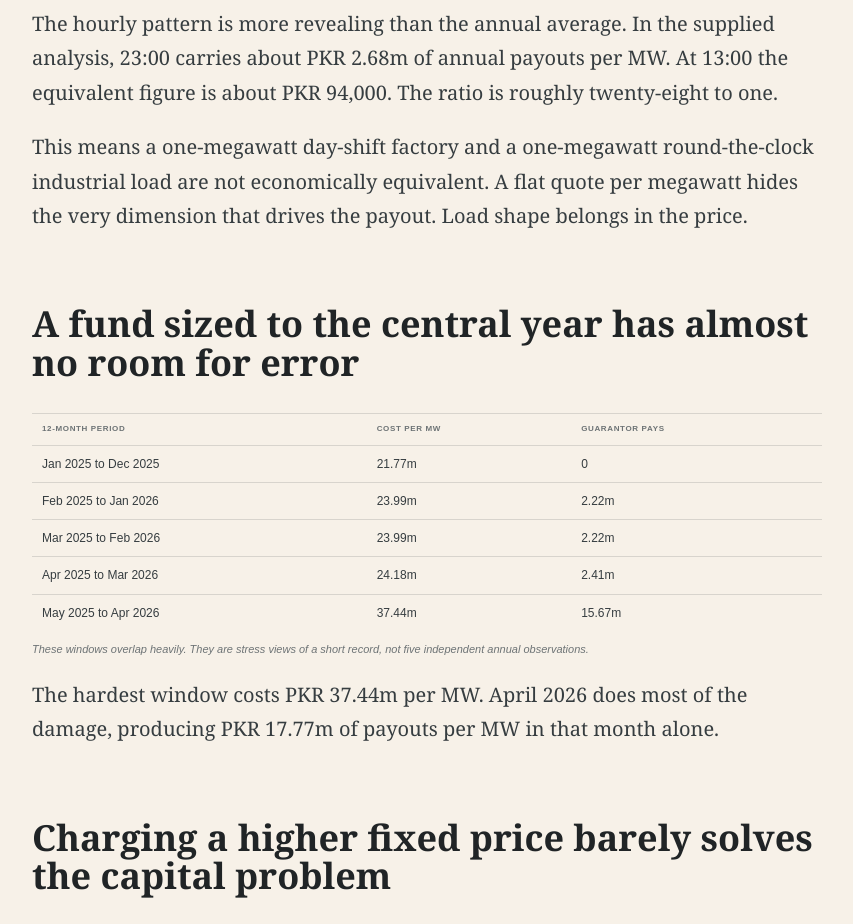
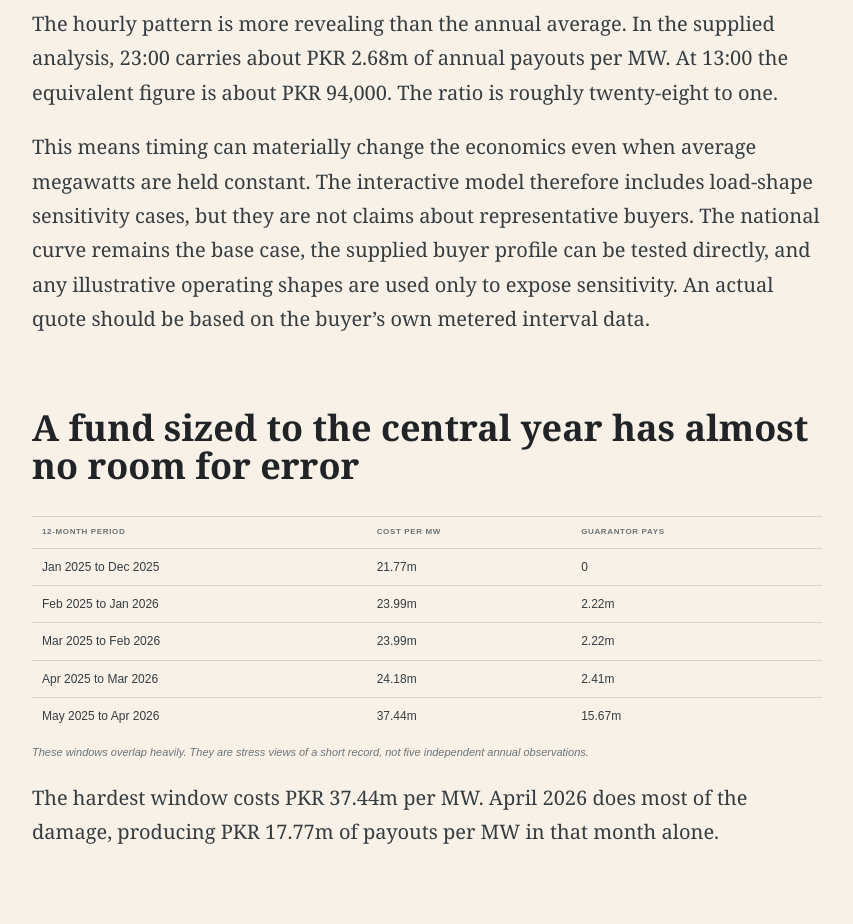
Before and after one commit to jamal715/personal-editorial-engine, a Next.js app: page /article/price-of-a-promise in a window 1280 px wide. Shown: the part 4620-5544 px from the top of the page, without its empty margins (213-1066 px from the left). Built offline with nearby package versions, Linux system fonts and the light colour scheme.

Commit message:
Clarify buyer load shape sensitivity in article

```diff
--- a/app/article/price-of-a-promise/page.tsx
+++ b/app/article/price-of-a-promise/page.tsx
@@ -20,7 +20,7 @@ export default function Page(){return <main className="promise"><style>{css}</st
  <blockquote>Protection is one-sided. Expensive hours create claims. Cheap hours do not refill the fund.</blockquote>
  <h2>The risk arrives after the sun goes down</h2>
  <p>The hourly pattern is more revealing than the annual average. In the supplied analysis, 23:00 carries about PKR 2.68m of annual payouts per MW. At 13:00 the equivalent figure is about PKR 94,000. The ratio is roughly twenty-eight to one.</p>
- <p>This means a one-megawatt day-shift factory and a one-megawatt round-the-clock industrial load are not economically equivalent. A flat quote per megawatt hides the very dimension that drives the payout. Load shape belongs in the price.</p>
+ <p>This means timing can materially change the economics even when average megawatts are held constant. The interactive model therefore includes load-shape sensitivity cases, but they are not claims about representative buyers. The national curve remains the base case, the supplied buyer profile can be tested directly, and any illustrative operating shapes are used only to expose sensitivity. An actual quote should be based on the buyer’s own metered interval data.</p>
  <h2>A fund sized to the central year has almost no room for error</h2>
  <table><thead><tr><th>12-month period</th><th>Cost per MW</th><th>Guarantor pays</th></tr></thead><tbody><tr><td>Jan 2025 to Dec 2025</td><td>21.77m</td><td>0</td></tr><tr><td>Feb 2025 to Jan 2026</td><td>23.99m</td><td>2.22m</td></tr><tr><td>Mar 2025 to Feb 2026</td><td>23.99m</td><td>2.22m</td></tr><tr><td>Apr 2025 to Mar 2026</td><td>24.18m</td><td>2.41m</td></tr><tr><td>May 2025 to Apr 2026</td><td>37.44m</td><td>15.67m</td></tr></tbody></table>
  <p className="caption">These windows overlap heavily. They are stress views of a short record, not five independent annual observations.</p>
```
